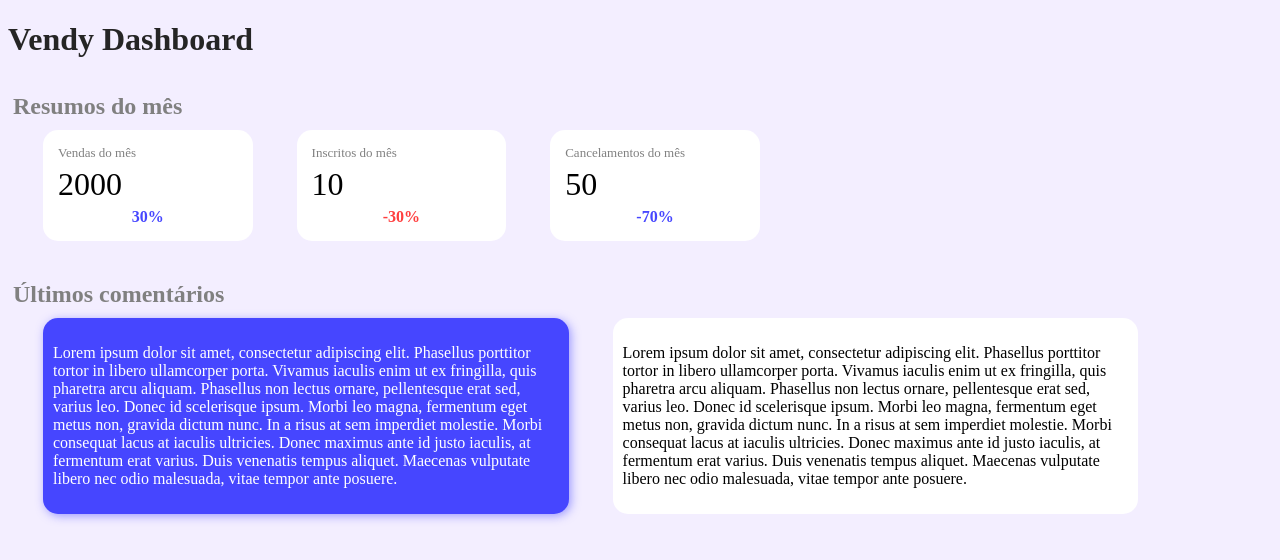
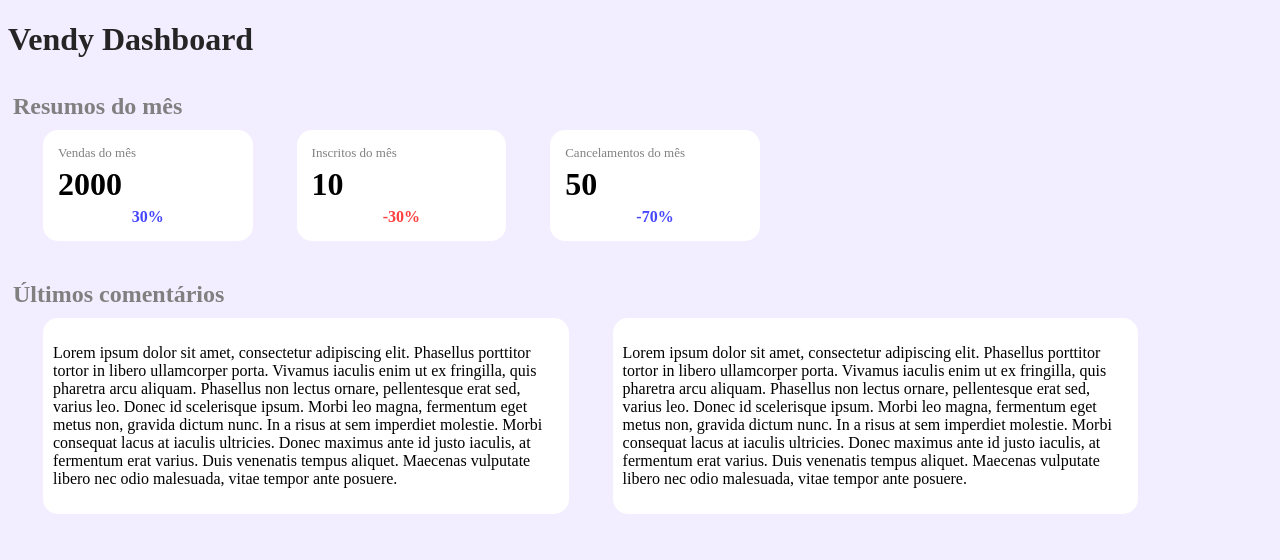
Before and after one commit to mbfurlan15/t33-projetos, a plain HTML site: page 02CSSLoginDashboard/dashboard.html in a window 1280 px wide. Both pictures are taken after a click on the element 305 px from the left and 416 px from the top of the page. Drawn offline with Linux system fonts and the light colour scheme.

Commit message:
aprendendo classlist do css e organizando ponteiro do mouse

```diff
--- a/02CSSLoginDashboard/dashboard.html
+++ b/02CSSLoginDashboard/dashboard.html
@@ -11,12 +11,14 @@
 <script type="text/javascript">
     function select(el) {
         var x = document.getElementById(el);
-        if (x.class=="divCommentsSelected"){
-            x.class="divComments"
-        }
-        else{
-            x.class="divCommentsSelected"
-        }
+      // x.classList é um array (vetor) que contém as classes css do elemento
+      if (x.classList.contains("divCommentsSelected")) { // x.classList.contains é uma função que verifica já possui uma dada classe css
+          x.classList.remove("divCommentsSelected") // x.classList.remove é uma função que remove uma classe css do elemento
+          x.classList.add("divComments") // x.classList.add é uma função que adiciona uma classe css do elemento
+      } else {
+        x.classList.remove("divComments")
+        x.classList.add("divCommentsSelected")
+      }
     }
 </script>
 
--- a/02CSSLoginDashboard/styleDash.css
+++ b/02CSSLoginDashboard/styleDash.css
@@ -17,10 +17,11 @@ h2{
 }
 .numbDash{
     font-size: xx-large;
+    font-weight: bolder;
     margin: 5px;
 }
 .percentDash{
-    font-weight: bold;
+    font-weight: bolder;
     text-align: center;
     color: rgb(70, 70, 255);
     margin: 5px;
@@ -44,6 +45,7 @@ div{
     background-color: rgb(255, 255, 255);
     width: 40%;
     margin-left: 35px;
+    cursor: pointer;
 }
 .divCommentsSelected{
     margin: 5px;
@@ -52,4 +54,5 @@ div{
     width: 40%;
     margin-left: 35px;
     box-shadow: 2px 2px 10px 0px rgb(70, 70, 255, .5);
+    cursor:pointer;
 }
```
